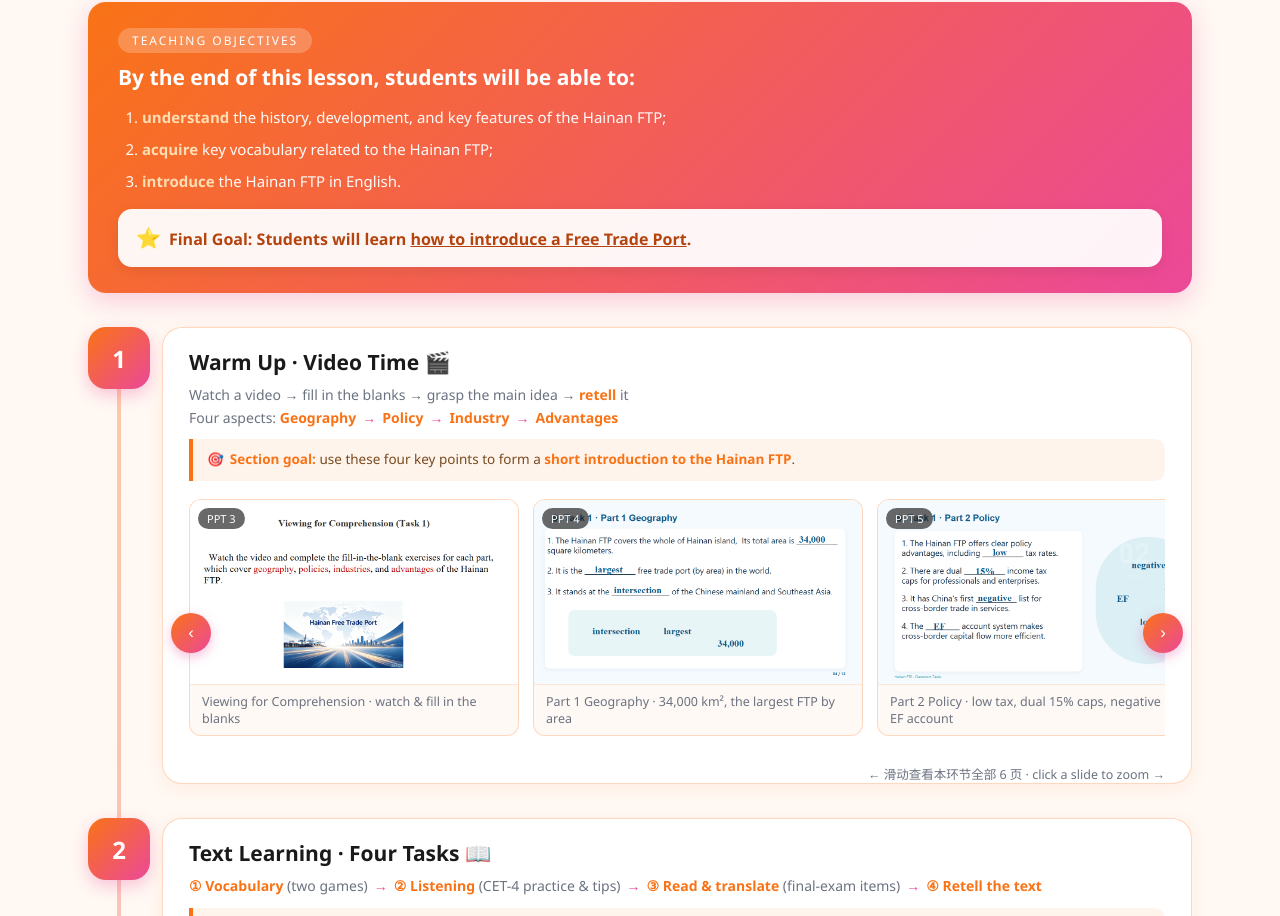
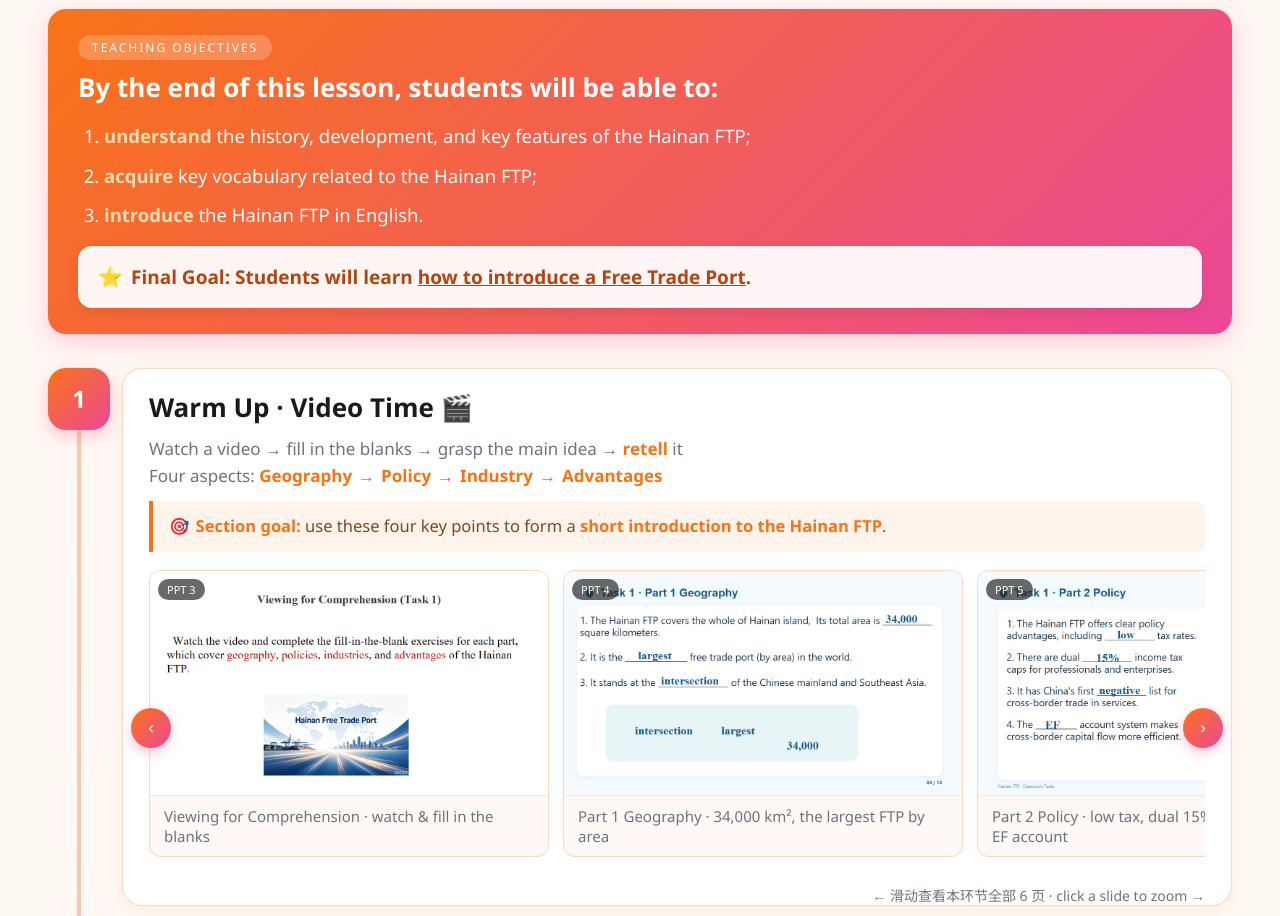
Before and after one commit to ziyu1032/UN1-COURSEMAP, a plain HTML site: page index.html in a window 1280 px wide. Shown: the part 80-996 px from the top of the page. Drawn offline with Linux system fonts and the light colour scheme.

Commit message:
Add index.html

```diff
--- a/index.html
+++ b/index.html
@@ -14,24 +14,24 @@
   body{font-family:"Segoe UI","PingFang SC","Microsoft YaHei",sans-serif; background:var(--bg); color:var(--ink);}
 
   header{padding:26px 48px 20px;}
-  header h1{font-size:26px;}
+  header h1{font-size:32px;}
   header h1 em{font-style:normal; background:var(--grad); -webkit-background-clip:text; background-clip:text; color:transparent;}
   header p{margin-top:6px; color:var(--muted); font-size:14px;}
 
-  main{max-width:1200px; margin:0 auto; padding:0 48px 60px;}
+  main{max-width:1320px; margin:0 auto; padding:0 48px 60px;}
 
   /* ---- top: goal card ---- */
   .goal{background:var(--grad); border-radius:18px; color:#fff; padding:26px 30px; box-shadow:0 8px 24px rgba(236,72,153,.25); margin-bottom:34px;}
   .goal .tag{display:inline-block; background:rgba(255,255,255,.22); padding:4px 14px; border-radius:999px; font-size:12px; letter-spacing:2px; margin-bottom:10px;}
-  .goal h2{font-size:21px; line-height:1.35;}
-  .goal ol{margin:14px 0 0 0; padding-left:24px; display:flex; flex-direction:column; gap:8px;}
-  .goal ol li{font-size:15px; line-height:1.6; opacity:.97;}
+  .goal h2{font-size:26px; line-height:1.35;}
+  .goal ol{margin:16px 0 0 0; padding-left:26px; display:flex; flex-direction:column; gap:10px;}
+  .goal ol li{font-size:18.5px; line-height:1.6; opacity:.97;}
   .goal ol li b{color:#FFE1B8;}
-  .goal .ult{margin-top:16px; background:rgba(255,255,255,.94); color:#B4430E; border-radius:14px; padding:14px 18px; font-size:16px; font-weight:700; line-height:1.5; box-shadow:0 4px 14px rgba(0,0,0,.08);}
+  .goal .ult{margin-top:16px; background:rgba(255,255,255,.94); color:#B4430E; border-radius:14px; padding:16px 20px; font-size:19px; font-weight:700; line-height:1.5; box-shadow:0 4px 14px rgba(0,0,0,.08);}
   .goal .ult .st{font-size:20px; margin-right:8px;}
 
   /* ---- section goal box ---- */
-  .sgoal{margin-top:10px; background:rgba(249,115,22,.08); border-left:4px solid var(--orange); border-radius:0 10px 10px 0; padding:10px 14px; font-size:13.5px; line-height:1.6; color:#7A4A1E;}
+  .sgoal{margin-top:12px; background:rgba(249,115,22,.08); border-left:4px solid var(--orange); border-radius:0 10px 10px 0; padding:12px 16px; font-size:16.5px; line-height:1.6; color:#7A4A1E;}
   .sgoal b{color:var(--orange);}
   .sgoal .st{font-weight:700; margin-right:6px;}
 
@@ -43,8 +43,8 @@
   .node{position:absolute; left:-74px; top:0; width:62px; height:62px; border-radius:18px; background:var(--grad); color:#fff; display:flex; align-items:center; justify-content:center; font-size:24px; font-weight:800; box-shadow:0 6px 16px rgba(236,72,153,.3);}
   .branch-card{background:var(--card); border:1px solid var(--line); border-radius:20px; overflow:hidden; box-shadow:0 4px 18px rgba(249,115,22,.08);}
   .branch-head{padding:20px 26px 14px;}
-  .branch-head h3{font-size:21px;}
-  .branch-head .flow{margin-top:8px; font-size:14px; color:var(--muted); line-height:1.6;}
+  .branch-head h3{font-size:26px;}
+  .branch-head .flow{margin-top:10px; font-size:17px; color:var(--muted); line-height:1.6;}
   .branch-head .flow b{color:var(--orange);}
   .branch-head .flow .arr{color:var(--pink); font-weight:800; margin:0 6px;}
 
@@ -54,17 +54,17 @@
   .strip::-webkit-scrollbar{height:8px;}
   .strip::-webkit-scrollbar-track{background:rgba(249,115,22,.12); border-radius:999px;}
   .strip::-webkit-scrollbar-thumb{background:var(--orange); border-radius:999px;}
-  .shot{flex:0 0 auto; width:330px; scroll-snap-align:start; border-radius:12px; overflow:hidden; border:1px solid var(--line); cursor:zoom-in; background:#fff; transition:.25s; position:relative;}
+  .shot{flex:0 0 auto; width:400px; scroll-snap-align:start; border-radius:12px; overflow:hidden; border:1px solid var(--line); cursor:zoom-in; background:#fff; transition:.25s; position:relative;}
   .shot:hover{transform:translateY(-3px); box-shadow:0 10px 24px rgba(249,115,22,.18);}
   .shot img{width:100%; display:block;}
   .shot .no{position:absolute; top:8px; left:8px; background:rgba(26,26,26,.65); color:#fff; font-size:11px; padding:3px 9px; border-radius:999px;}
-  .shot .cap{padding:8px 12px; font-size:12.5px; color:var(--muted); border-top:1px solid rgba(249,115,22,.15); background:rgba(249,115,22,.04);}
-  .hint{font-size:12.5px; color:var(--muted); text-align:right; padding:0 26px; margin-top:-6px;}
+  .shot .cap{padding:10px 14px; font-size:15px; color:var(--muted); border-top:1px solid rgba(249,115,22,.15); background:rgba(249,115,22,.04);}
+  .hint{font-size:14px; color:var(--muted); text-align:right; padding:0 26px; margin-top:-6px;}
   .nav{position:absolute; top:50%; transform:translateY(-50%); width:40px; height:40px; border-radius:50%; border:none; background:var(--grad); color:#fff; font-size:17px; cursor:pointer; box-shadow:0 4px 12px rgba(236,72,153,.35); z-index:5;}
   .nav:hover{transform:translateY(-50%) scale(1.08);}
   .nav.prev{left:8px;} .nav.next{right:8px;}
 
-  footer{text-align:center; padding:18px; font-size:12px; color:var(--muted);}
+  footer{text-align:center; padding:18px; font-size:13px; color:var(--muted);}
 
   /* ---- lightbox ---- */
   .lb{position:fixed; inset:0; background:rgba(26,26,26,.78); display:none; align-items:center; justify-content:center; z-index:50; cursor:zoom-out; padding:30px;}
```
